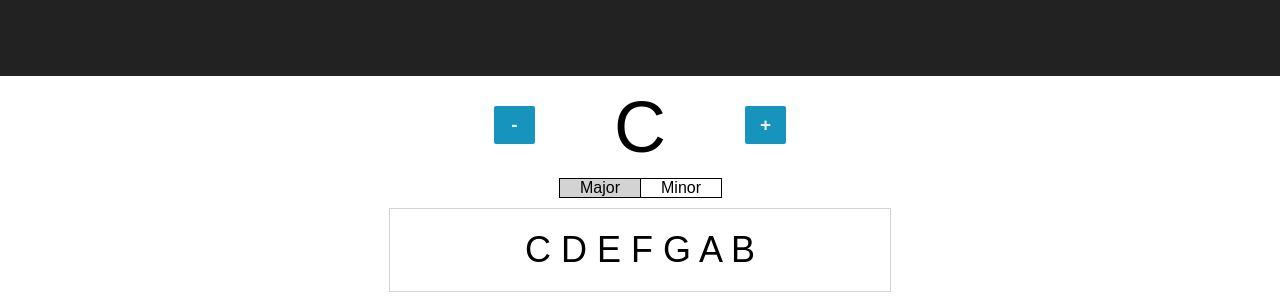
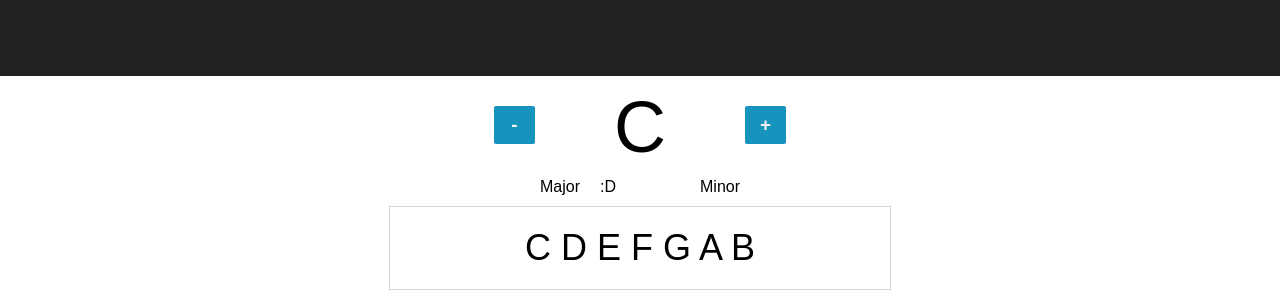
Before and after one commit to karamdaddy/chord-calculator, a React (Create React App) app: page / in a window 1280 px wide. Shown: the part 114-414 px from the top of the page. Built offline with nearby package versions, Linux system fonts and the light colour scheme.

Commit message:
Rough prototype of a toggle control

```diff
--- a/src/components/minor-major.css
+++ b/src/components/minor-major.css
@@ -1,11 +1,23 @@
-.minorMajor-button {
+/*.minorMajor-selected {
+    font-weight: 600
+}*/
+
+.minorMajor-button, .minorMajor-toggle {
     display: inline-block;
-    border: 1px solid black;
-    padding: 0 20px;
-    margin-right: -1px;
 }
 
+.minorMajor-button {
+    padding: 0 20px;
+}
 
-.minorMajor-selected {
-    background: lightgray;
+.minorMajor-toggle {
+    width: 80px;
 }
+
+.minorMajor-major {
+    text-align: left;
+}
+
+.minorMajor-minor {
+    text-align: right;
+}
--- a/src/components/minor-major.jsx
+++ b/src/components/minor-major.jsx
@@ -23,8 +23,11 @@ function mapDispatchToProps(dispatch) {
 function MinorMajor({ isMajor, toggleIsMajor }) {
     return (
         <div className="minorMajor noSelection">
-            <div onClick={() => toggleIsMajor(true)} className={`minorMajor-button${isMajor ? " minorMajor-selected" : ""}`}>Major</div>
-            <div onClick={() => toggleIsMajor(false)} className={`minorMajor-button${!isMajor ? " minorMajor-selected" : ""}`}>Minor</div>
+            <div onClick={() => toggleIsMajor(true)} className="minorMajor-button">Major</div>
+            <div className={`minorMajor-toggle ${isMajor ? "minorMajor-major" : "minorMajor-minor"}`}>
+                :D
+            </div>
+            <div onClick={() => toggleIsMajor(false)} className="minorMajor-button">Minor</div>
         </div>
     )
 }
```
